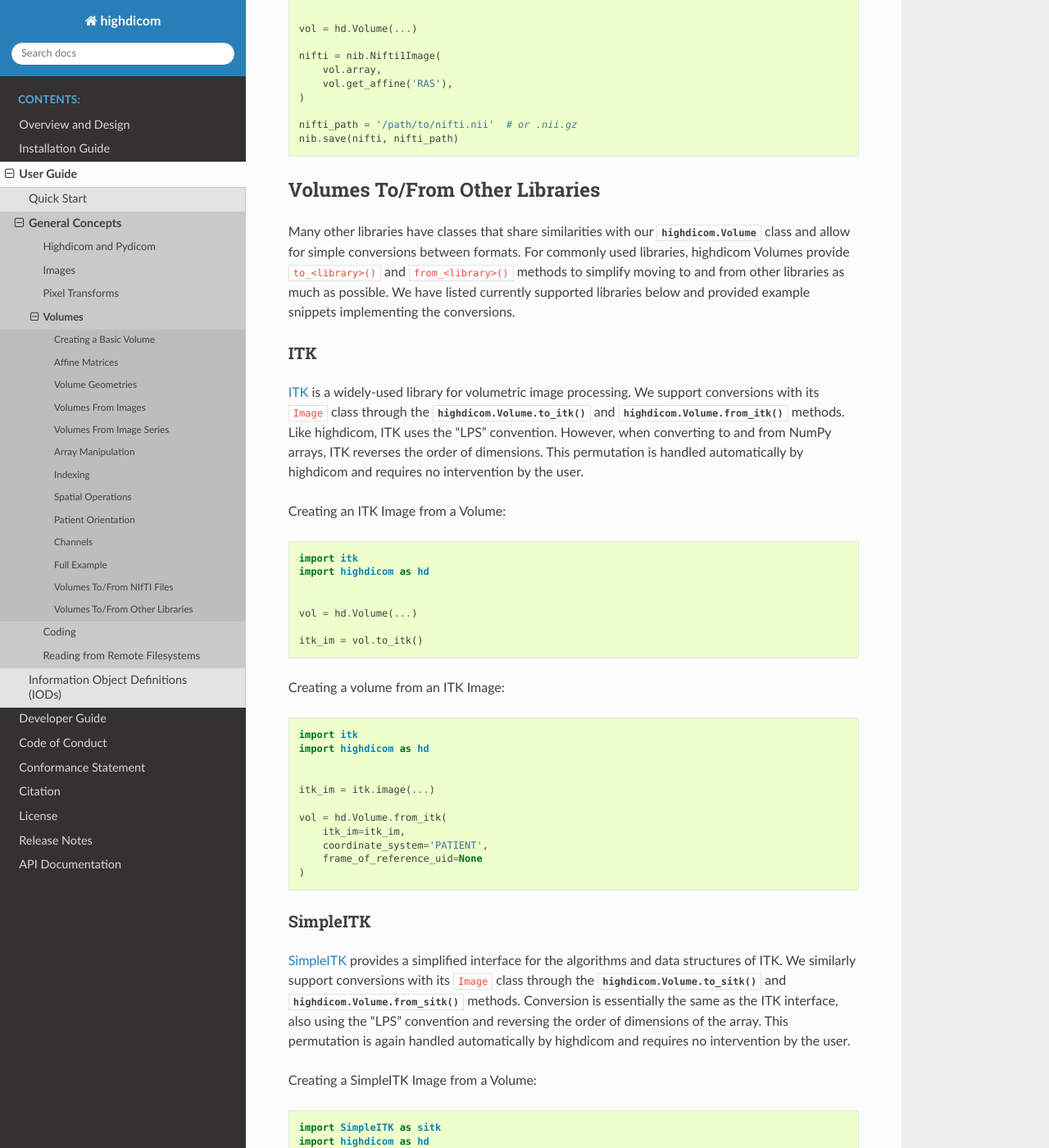
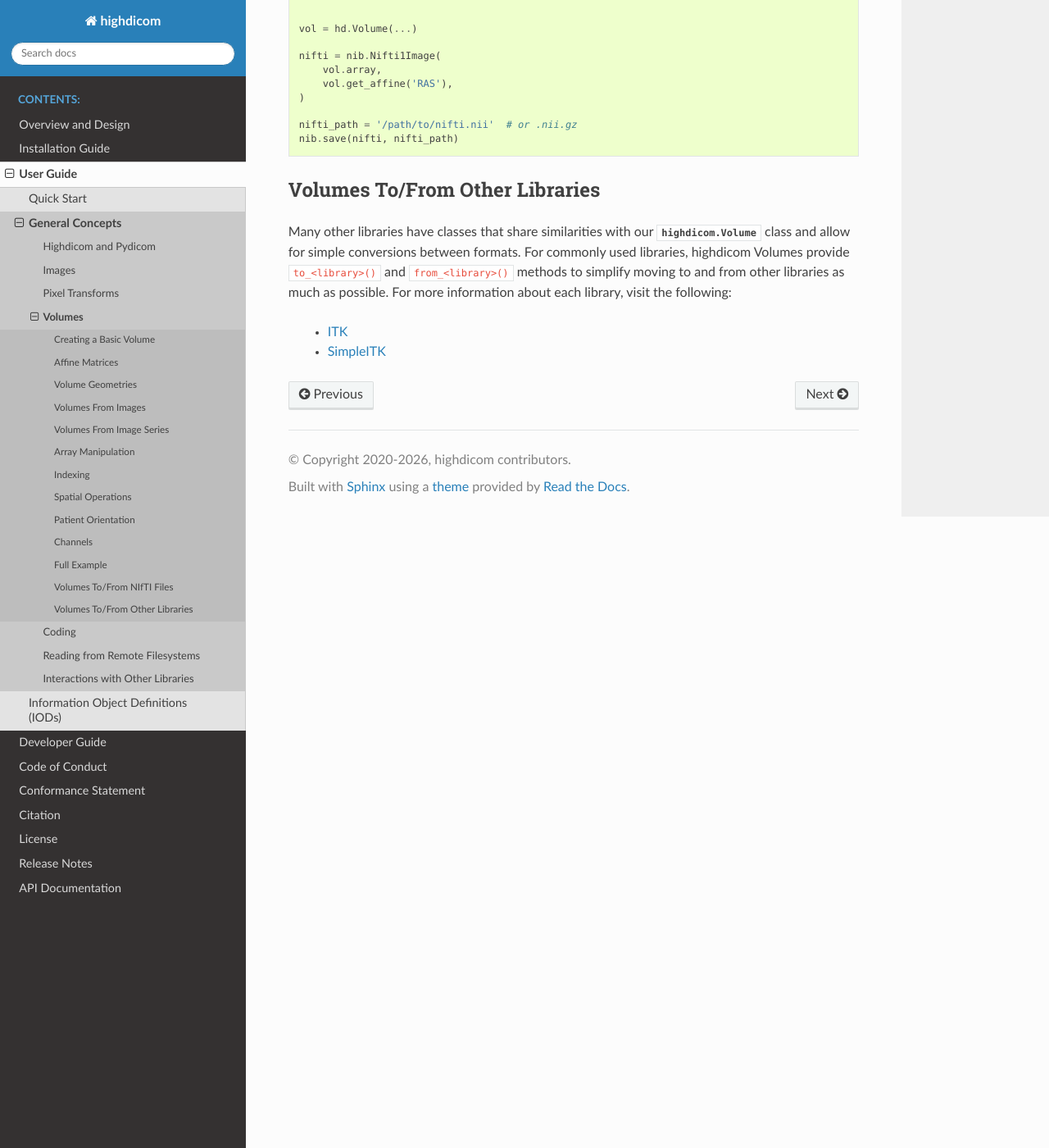
Before and after one commit to ImagingDataCommons/highdicom, a Sphinx documentation site: the page built from docs/volume.rst, in a window 1280 px wide and 1400 px high, scrolled down 12889 px. Shown: the whole window at 82% size. Built offline with Sphinx 7.4.7 and the Read the Docs theme 3.1.0, drawn with Linux system fonts in a browser that asks for light colours; some of the changed text lies outside the part shown.

Commit message:
Reorganize and update docs files

```diff
--- a/docs/general.rst
+++ b/docs/general.rst
@@ -16,3 +16,4 @@ parts of the library.
    volume
    coding
    remote
+   other_libraries
--- a/docs/volume.rst
+++ b/docs/volume.rst
@@ -739,89 +739,12 @@ Many other libraries have classes that share similarities with our
 :class:`highdicom.Volume` class and allow for simple conversions between
 formats. For commonly used libraries, highdicom Volumes provide
 ``to_<library>()`` and ``from_<library>()`` methods to simplify moving to and
-from other libraries as much as possible. We have listed currently supported
-libraries below and provided example snippets implementing the conversions.
+from other libraries as much as possible. For more information about each library,
+visit the following:
 
-
-ITK
-~~~
-
-`ITK`_ is a widely-used library for volumetric image processing. We support
-conversions with its ``Image`` class through the :meth:`highdicom.Volume.to_itk`
-and :meth:`highdicom.Volume.from_itk` methods. Like highdicom, ITK uses the "LPS"
-convention. However, when converting to and from NumPy arrays, ITK reverses the
-order of dimensions. This permutation is handled automatically by highdicom and
-requires no intervention by the user.
-
-Creating an ITK Image from a Volume:
-
-.. code-block:: python
-
-    import itk
-    import highdicom as hd
-
-
-    vol = hd.Volume(...)
-
-    itk_im = vol.to_itk()
-
-Creating a volume from an ITK Image:
-
-.. code-block:: python
-
-    import itk
-    import highdicom as hd
-
-
-    itk_im = itk.image(...)
-
-    vol = hd.Volume.from_itk(
-        itk_im=itk_im,
-        coordinate_system='PATIENT',
-        frame_of_reference_uid=None
-    )
-
-
-SimpleITK
-~~~~~~~~~
-
-`SimpleITK`_ provides a simplified interface for the algorithms and data structures
-of ITK. We similarly support conversions with its ``Image`` class through the
-:meth:`highdicom.Volume.to_sitk` and :meth:`highdicom.Volume.from_sitk` methods.
-Conversion is essentially the same as the ITK interface, also using the "LPS"
-convention and reversing the order of dimensions of the array. This permutation is
-again handled automatically by highdicom and requires no intervention by the user.
-
-Creating a SimpleITK Image from a Volume:
-
-.. code-block:: python
-
-    import SimpleITK as sitk
-    import highdicom as hd
-
-
-    vol = hd.Volume(...)
-
-    sitk_im = vol.to_sitk()
-
-Creating a volume from a SimpleITK Image:
-
-.. code-block:: python
-
-    import SimpleITK as sitk
-    import highdicom as hd
-
-
-    sitk_im = sitk.image(...)
-
-    vol = hd.Volume.from_sitk(
-        sitk_im=sitk_im,
-        coordinate_system='PATIENT',
-        frame_of_reference_uid=None
-    )
+  - :ref:`ITK <itk_vol>`
+  - :ref:`SimpleITK <sitk_vol>`
 
 
 .. _`NIfTI`: https://nifti.nimh.nih.gov/
-.. _`ITK`: https://itk.org/
-.. _`SimpleITK`: https://simpleitk.org/
 .. _`nibabel`: https://nipy.org/nibabel/
```
Also changed, not shown: docs/itk_lib.rst (added, +49 -0 lines), docs/other_libraries.rst (added, +24 -0 lines), docs/sitk_lib.rst (added, +51 -0 lines).
